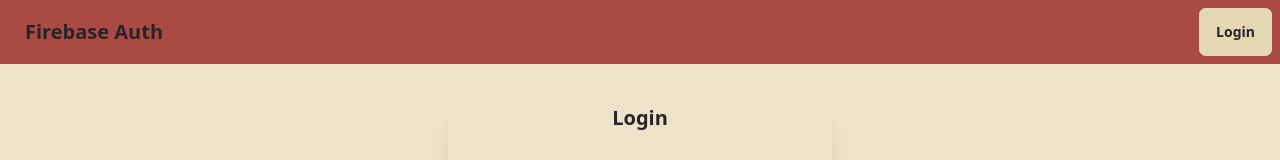
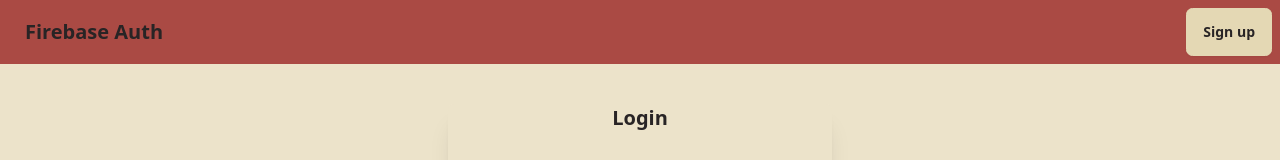
Before and after one commit to JD-Ojonugwa/Firebase, a React (Vite) app in the folder vite-project/: page / in a window 1280 px wide. Shown: the top 160 px of the page. Built offline with nearby package versions, Linux system fonts and the light colour scheme; no server answers.

Commit message:
feat: added dynamic menu button and linked based on page location

```diff
--- a/vite-project/src/App.jsx
+++ b/vite-project/src/App.jsx
@@ -10,8 +10,8 @@ function App() {
 
   return (
     <>
-      <Header />
       <Router>
+        <Header />
         <Routes>
           <Route index element={<Login />} />
           <Route path="/sign-up" element={<SignUp />} />
--- a/vite-project/src/component/layout/Header.jsx
+++ b/vite-project/src/component/layout/Header.jsx
@@ -1,5 +1,23 @@
+import { useNavigate, useLocation } from "react-router-dom";
 
-function Header ()  {
+function Header() {
+  const navigate = useNavigate()
+  const location = useLocation()
+
+  let btnText, targetRoute
+
+  if(location.pathname === "/sign-up") {
+    btnText = "Login"
+    targetRoute = "/"
+  } else {
+    btnText = "Sign up"
+    targetRoute = "/sign-up"
+  }
+
+  const handleClick = () => {
+    navigate(targetRoute)
+  }
+
   return (
     <>
       <div className="navbar bg-[#AA4A44]">
@@ -54,7 +72,7 @@ function Header ()  {
           </ul>
         </div> */}
         <div className="navbar-end">
-          <a className="btn">Login</a>
+          <a className="btn" onClick={handleClick}>{btnText}</a>
         </div>
       </div>
     </>
```
